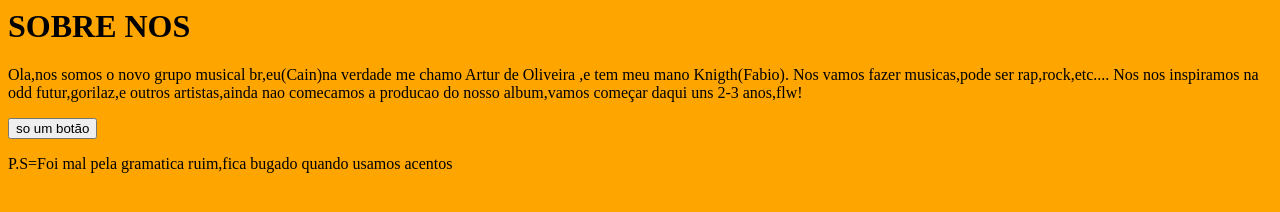
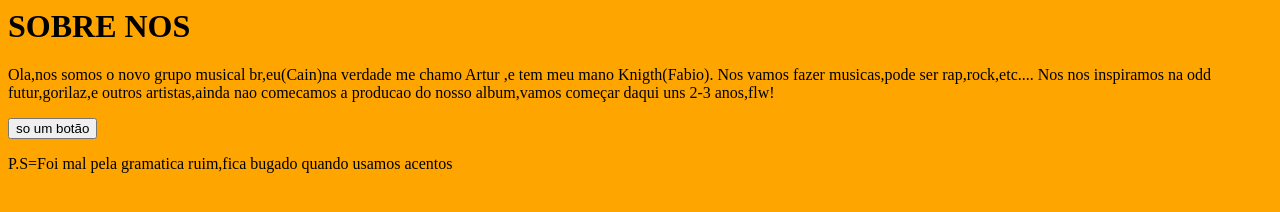
Before and after one commit to pimbolinhos/sobrenos.github.io, a plain HTML site: page index.html in a window 1280 px wide. Drawn offline with Linux system fonts and the light colour scheme.

Commit message:
Update index.html

```diff
--- a/index.html
+++ b/index.html
@@ -3,7 +3,7 @@
 <head>
 <h1>SOBRE NOS</h1>
 
-<p>Ola,nos somos o novo grupo musical br,eu(Cain)na verdade me chamo Artur de Oliveira
+<p>Ola,nos somos o novo grupo musical br,eu(Cain)na verdade me chamo Artur
 ,e tem meu mano Knigth(Fabio).
 Nos vamos fazer musicas,pode ser rap,rock,etc....
 Nos nos inspiramos na odd futur,gorilaz,e outros artistas,ainda nao
```
